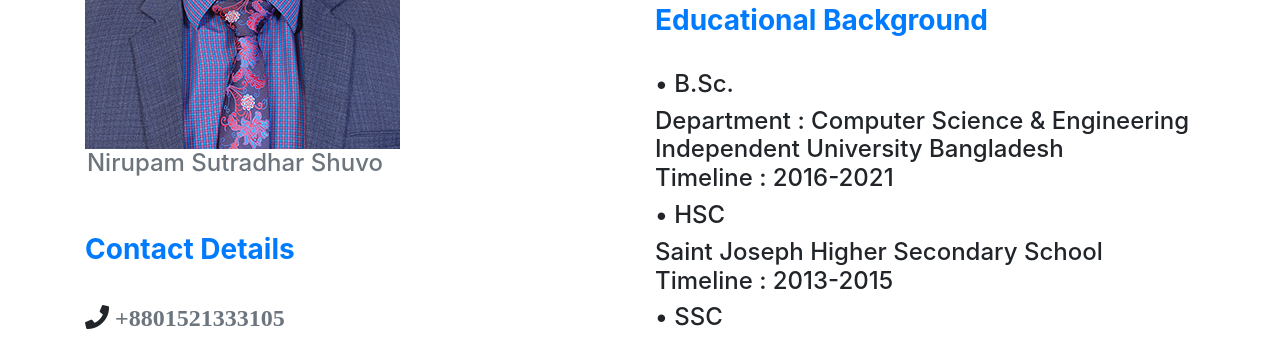
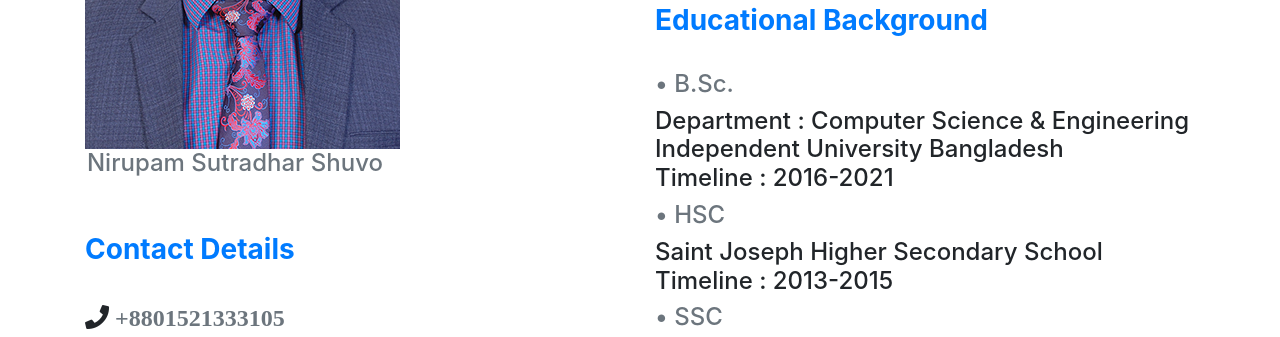
Before and after one commit to nirupamshuvo/My-portfolio, a plain HTML site: page index.html in a window 1280 px wide. Shown: the part 343-680 px from the top of the page. Drawn offline with nearby package versions, Linux system fonts and the light colour scheme.

Commit message:
Add files via upload

```diff
--- a/index.html
+++ b/index.html
@@ -61,7 +61,7 @@
         <br/>
         <h3 class="text-primary"><b>Educational Background</b></h3>
                 <br/>
-               <h4>• B.Sc.</h4>
+               <h4 class="text-muted">• B.Sc.</h4>
                 <h4>
                     Department : Computer Science & Engineering
                     <br/>
@@ -69,11 +69,11 @@
                     <br/>
                     Timeline : 2016-2021
                 </h4>
-                   <h4> • HSC </h4>
+                   <h4 class="text-muted"> • HSC </h4>
                    <h4> Saint Joseph Higher Secondary School
                        <br/>
                     Timeline : 2013-2015 </h4>
-                   <h4> • SSC </h4>
+                   <h4 class="text-muted"> • SSC </h4>
                     <h4> Monipur High School & College
                         <br/>
                         Timeline : 2003-2013</h4>
```
